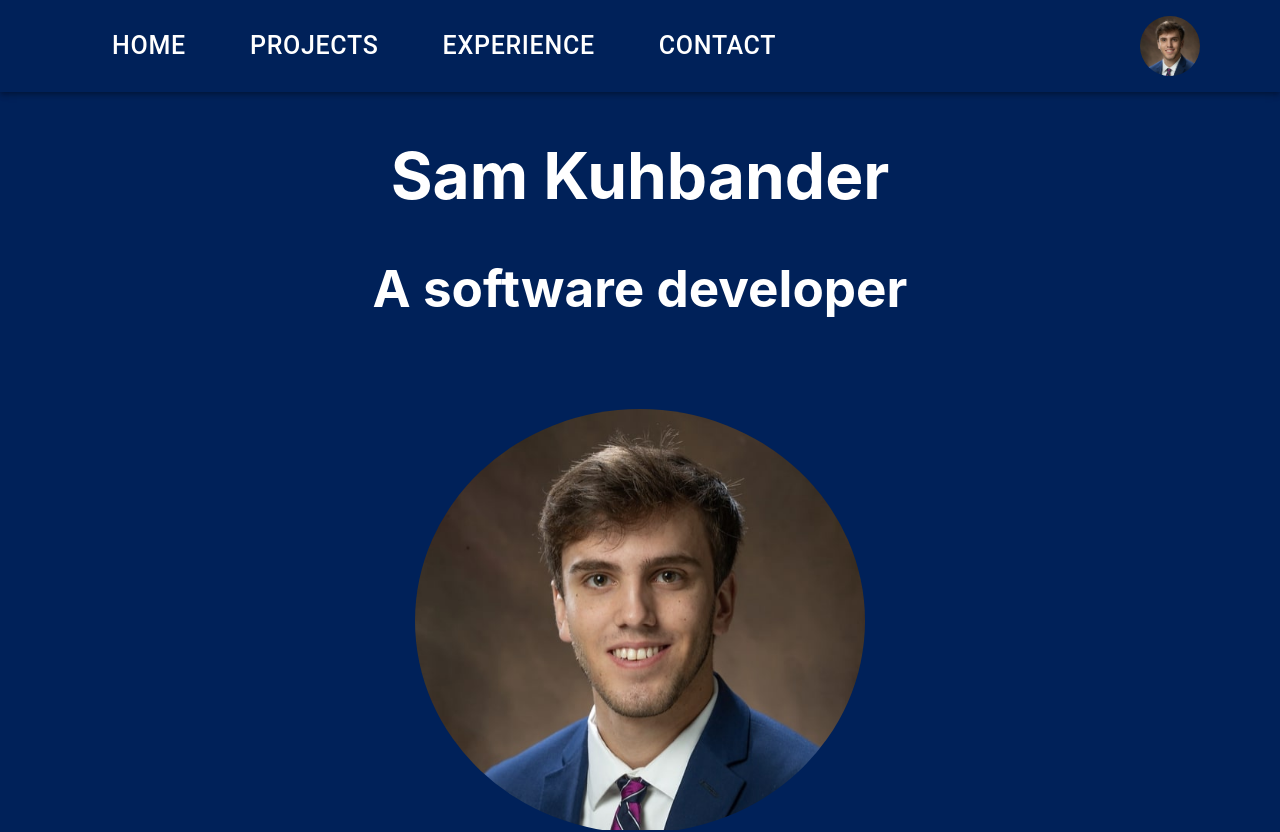
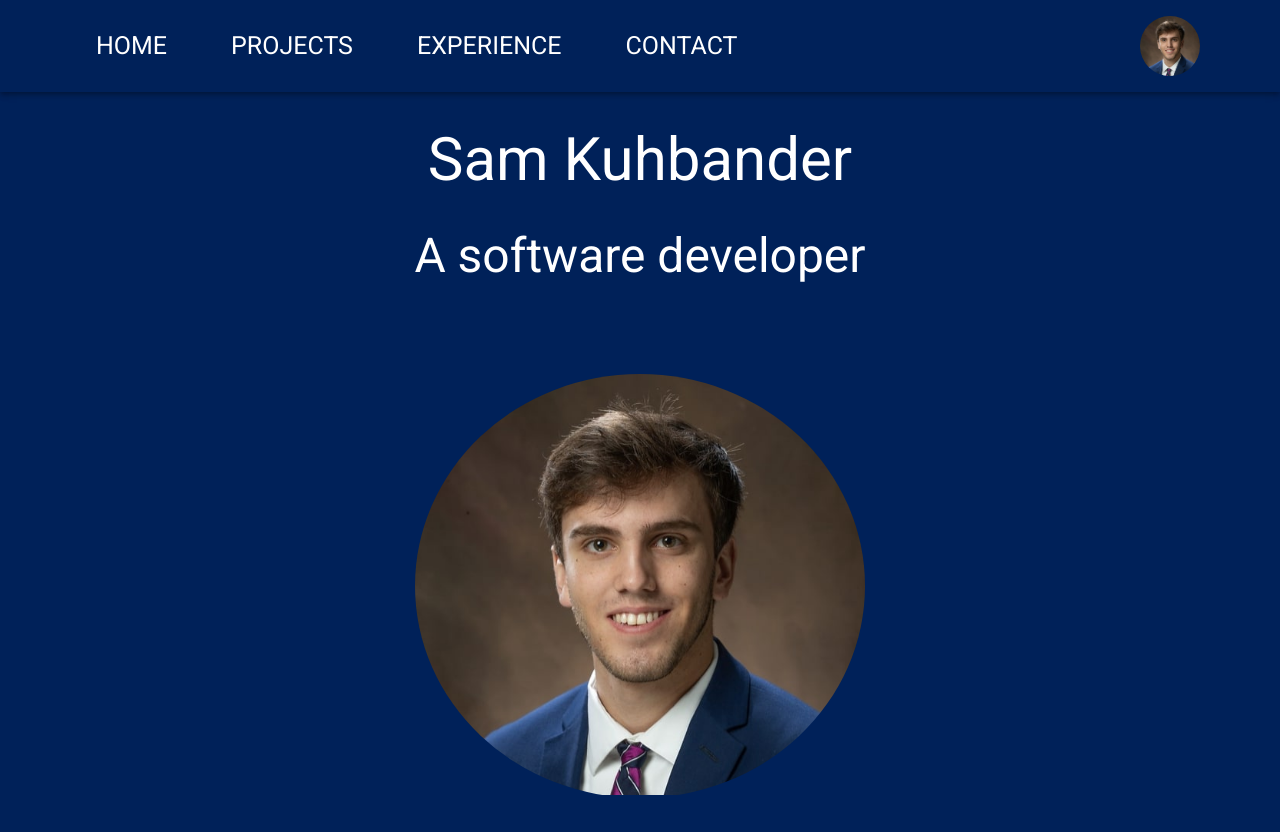
Before and after one commit to samkuhbander/PersonalWebsite, a React (Create React App) app: page / in a window 1280 px wide. Shown: the top 832 px of the page. Built offline with nearby package versions, Linux system fonts and the light colour scheme.

Commit message:
Changed font to Roboto

```diff
--- a/src/App.js
+++ b/src/App.js
@@ -9,13 +9,12 @@ function App() {
   return (
     <main>
       <Routes>
-        <Route  path="/" exact element={<Home/>} />
+        <Route path="/" exact element={<Home/>} />
         <Route path="/experience" element={<Experience/>}/>
         <Route path="/projects" element={<Project/>}/>
         <Route path="/contact" element={<Contact/>}/>
       </Routes>
     </main>
-
   );
 }
 
--- a/src/components/footer.js
+++ b/src/components/footer.js
@@ -2,6 +2,7 @@ import React from "react";
 import "../css/footer.css";
 import { FontAwesomeIcon } from "@fortawesome/react-fontawesome";
 import Container from '@mui/material/Container';
+import "../css/contact.css";
 
 import {
     faLinkedin,
--- a/src/components/header.js
+++ b/src/components/header.js
@@ -10,7 +10,7 @@ import Container from '@mui/material/Container';
 import Avatar from '@mui/material/Avatar';
 import Button from '@mui/material/Button';
 import MenuItem from '@mui/material/MenuItem';
-import "../css/contact.css";
+
 
 import Headshot from "../static/LockheedHeadshot.jpg";
 import { Link } from 'react-router-dom';
@@ -28,20 +28,10 @@ const ResponsiveAppBar = () => {
     setAnchorElNav(null);
   };
 
-
-
   return (
     <AppBar position="static" style={{ background: "#002159" }}>
       <Container>
         <Toolbar disableGutters>
-          <Typography
-            variant="h4"
-            noWrap
-            component="div"
-            sx={{ mr: 2, display: { xs: 'none', md: 'flex' } }}
-          >
-          </Typography>
-
           <Box sx={{ flexGrow: 1, display: { xs: 'flex', md: 'none' } }}>
             <IconButton
               size="large"
@@ -101,7 +91,7 @@ const ResponsiveAppBar = () => {
             </Menu>
           </Box>
           <Typography
-            variant="h5"
+            variant="h4"
             noWrap
             component="div"
             sx={{ flexGrow: 1, display: { xs: 'flex', md: 'none' } }}
--- a/src/contact.js
+++ b/src/contact.js
@@ -1,12 +1,13 @@
 import React from "react";
 import Button from '@mui/material/Button';
+import { Typography } from "@mui/material";
 
 function Contact() {
     return (
 
         <div style={{ display: 'flex', justifyContent: 'center', alignItems: 'center', height: '80vh' }}>
             <div style={{ textAlign: 'center' }}>
-                <h1 style={{ fontSize: "10vw"}}> Contact Me </h1>
+                <Typography variant="h1"> Contact Me </Typography>
                 <h1 className="typewriter" style={{ fontSize: "4vw"}}> kuhbandersam@gmail.com</h1>
                 <a href="mailto: kuhbandersam@gmail.com" style={{ textDecoration: 'none' }}>
                     <div style={{ margin: 50 }}>
--- a/src/css/App.css
+++ b/src/css/App.css
@@ -1,3 +1,4 @@
+
 .App {
   text-align: center;
   background-color: #0054E8;
--- a/src/css/index.css
+++ b/src/css/index.css
@@ -1,11 +1,10 @@
-body {
+@import url('https://fonts.googleapis.com/css?family=Roboto');
+body, html {
   margin: 0;
-  font-family: -apple-system, BlinkMacSystemFont, 'Segoe UI', 'Roboto', 'Oxygen',
-    'Ubuntu', 'Cantarell', 'Fira Sans', 'Droid Sans', 'Helvetica Neue',
-    sans-serif;
   -webkit-font-smoothing: antialiased;
   -moz-osx-font-smoothing: grayscale;
   background-color: #002159;
+  font-family: 'Roboto';
 }
 
 code {
--- a/src/css/projects.css
+++ b/src/css/projects.css
@@ -1,7 +1,6 @@
 .mediaBackground {
     padding: 1em;
     background-color: #00A8E8;
-
 }
 
 .MuiCardMedia-img {
--- a/src/experience.js
+++ b/src/experience.js
@@ -1,4 +1,4 @@
-import { Container } from "@mui/material";
+import { Container, Typography } from "@mui/material";
 import React from "react";
 import ExperienceCard from "./components/experienceCard";
 import Grid from '@mui/material/Grid';
@@ -11,7 +11,7 @@ function Experience() {
         <div>
             <Container sx={{ display: "block", marginX: "auto", textAlign: "center" }}>
                 <div style={{ textAlign: 'center' }}>
-                    <h1 style={{ fontSize: "5vw", marginTop: "5%" }}>Experience</h1>
+                    <Typography variant="h1" sx={{m:4}}>Experience</Typography>
                 </div>
             </Container>
             <Grid container direction="row" justifyContent="center" alignItems="center">
--- a/src/home.js
+++ b/src/home.js
@@ -2,15 +2,14 @@ import React from "react";
 import Headshot from "./static/LockheedHeadshot.jpg";
 import Avatar from '@mui/material/Avatar';
 import Container from '@mui/material/Grid';
+import { Typography } from "@mui/material";
 
 function Home() {
     return (
         <div>
             <Container maxWidth="md" sx={{ display: "block", marginX: "auto", textAlign: "center" }}>
-            <h1 style={{fontSize: "5vw", marginTop: "5%"}}>
-                Sam Kuhbander
-            </h1>
-            <h1 style={{fontSize: "4vw"}}> A software developer</h1>
+                <Typography variant="h2" sx={{m:4}}> Sam Kuhbander </Typography>
+                <Typography variant="h3"> A software developer </Typography>
             <Avatar alt="Sam Kuhbander" src={Headshot} sx={{ width: "50%", height: "100%", margin: "10%", display: "block", marginX: "auto"}}/>
             </Container>
         </div>
--- a/src/index.js
+++ b/src/index.js
@@ -6,11 +6,23 @@ import Footer from "./components/footer";
 import Header from "./components/header";
 import { BrowserRouter } from 'react-router-dom';
 
+import { ThemeProvider, createTheme, responsiveFontSizes } from '@mui/material/styles';
+
+
+let theme = createTheme({
+  typography: {
+    fontFamily: 'Roboto'
+  }
+})
+theme = responsiveFontSizes(theme);
+
 ReactDOM.render(
+  <ThemeProvider theme={theme}>
   <BrowserRouter>
     <Header></Header>
     <App />
     <Footer></Footer>
-  </BrowserRouter>,
+  </BrowserRouter>
+  </ThemeProvider>,
   document.getElementById('root')
 )
--- a/src/projects.js
+++ b/src/projects.js
@@ -7,13 +7,14 @@ import MiamiCards1 from "../src/static/MiamiCards1.jpg";
 import OffCampus1 from "../src/static/OffCampus1.jpg";
 import Moviefy1 from "../src/static/Moviefy1.jpg";
 import PersonalWebsite1 from "../src/static/PersonalWebsite1.jpg";
+import { Typography } from "@mui/material";
 
 function Project() {
     return (
         <div>
             <Container sx={{ display: "block", marginX: "auto"}}>
                 <div style={{ textAlign: 'center' }}>
-                    <h1 style={{ fontSize: "5vw", marginTop: "5%"}}>My Projects</h1>
+                    <Typography variant="h1" sx={{m:4}}>My Projects</Typography>
                 </div>
             </Container>
             <Grid container>
```
Also changed, not shown: src/components/projectCard.js (+5 -5 lines), 1 other file (tests, documents, lock files or other folders).
